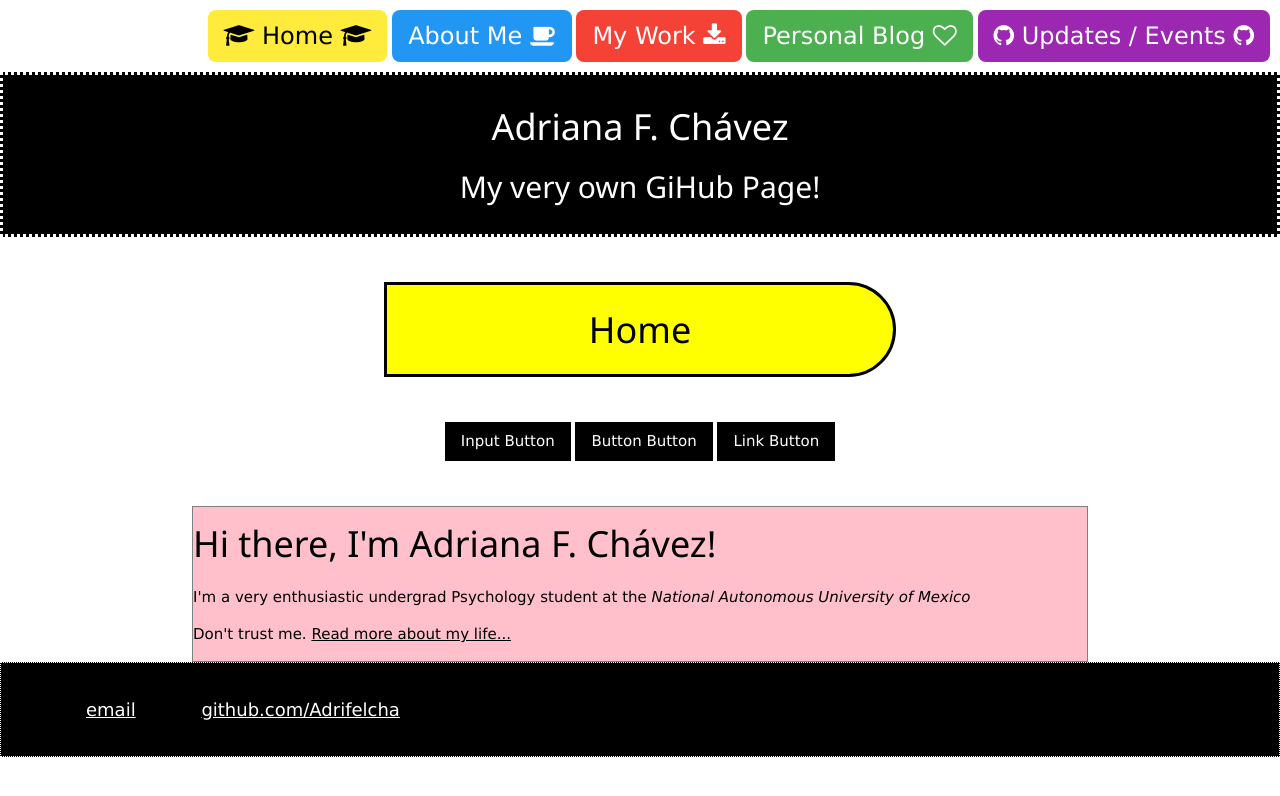
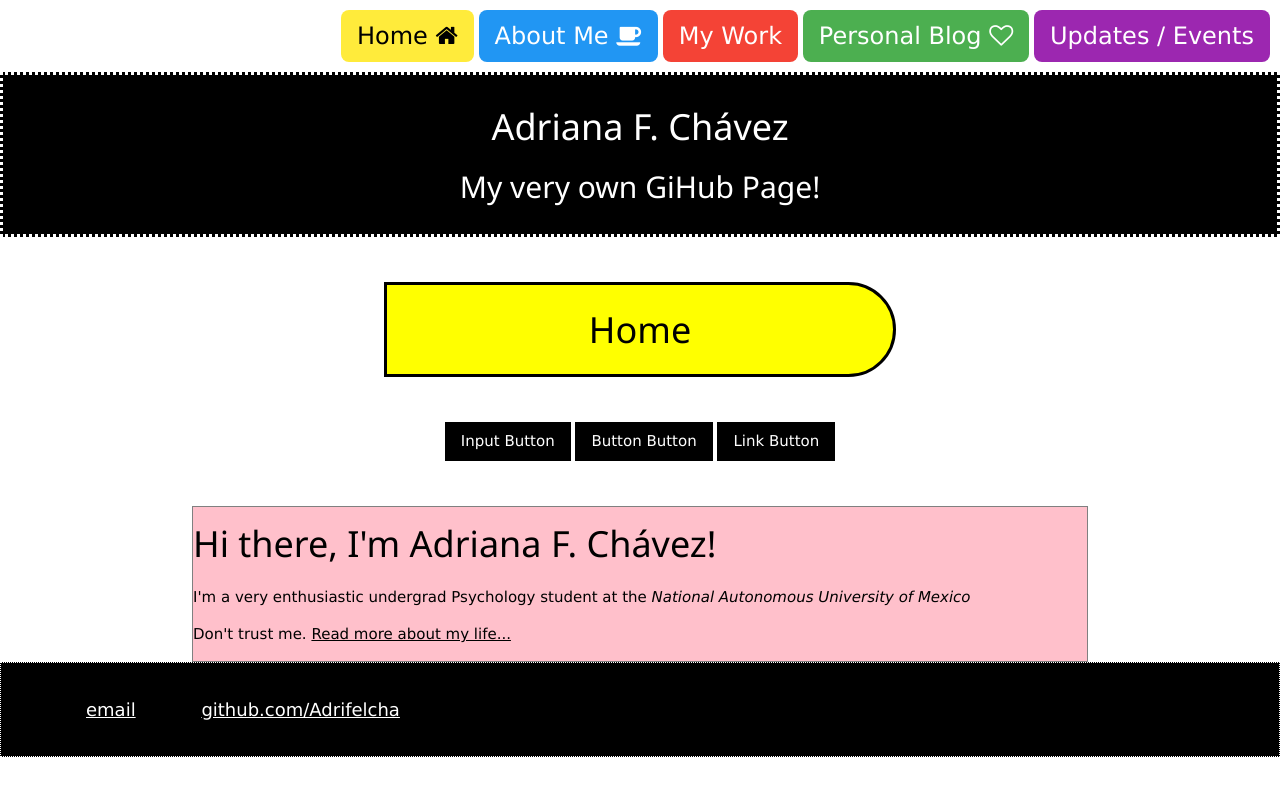
Before and after one commit to Adrifelcha/Adrifelcha-github.io, a Jekyll site: the page built from index.html, in a window 1280 px wide. Shown: the top 796 px of the page. Built offline with Jekyll 4.4.1, drawn with Linux system fonts in a browser that asks for light colours.

Commit message:
Update default.html

```diff
--- a/_layouts/default.html
+++ b/_layouts/default.html
@@ -72,11 +72,11 @@
 		</head>
 		<body>
 			<nav>
-				<a href="#" class="w3-btn w3-yellow w3-button w3-xlarge w3-round-large w3-hover-dark-grey"><i class="fa fa-graduation-cap" aria-hidden="true"></i> Home <i class="fa fa-graduation-cap" aria-hidden="true"></i></a>
+				<a href="#" class="w3-btn w3-yellow w3-button w3-xlarge w3-round-large w3-hover-dark-grey">Home <i class="fa fa-home" aria-hidden="true"></i></a>
 				<a href="/about" class="w3-btn w3-blue w3-button w3-xlarge w3-round-large w3-hover-dark-grey"> About Me <i class="fa fa-coffee" aria-hidden="true"></i></a>
-				<a href="#" class="w3-btn w3-red w3-button w3-hover-dark-grey w3-xlarge w3-round-large"> My Work <i class="fa fa-download" aria-hidden="true"></i></a>
+				<a href="#" class="w3-btn w3-red w3-button w3-hover-dark-grey w3-xlarge w3-round-large"> My Work </a>
 			        <a href="#" target="_blank" class="w3-btn w3-green w3-button w3-xlarge w3-hover-dark-grey w3-round-large">Personal Blog <i class="fa fa-heart-o" aria-hidden="true"></i></a>
-				<a href="#" target="_blank" class="w3-btn w3-purple w3-button w3-xlarge w3-hover-dark-grey w3-round-large"><i class="fa fa-github"></i> Updates / Events <i class="fa fa-github"></i></a>
+				<a href="#" target="_blank" class="w3-btn w3-purple w3-button w3-xlarge w3-hover-dark-grey w3-round-large"> Updates / Events</a>
 
 			</nav>
 
```
